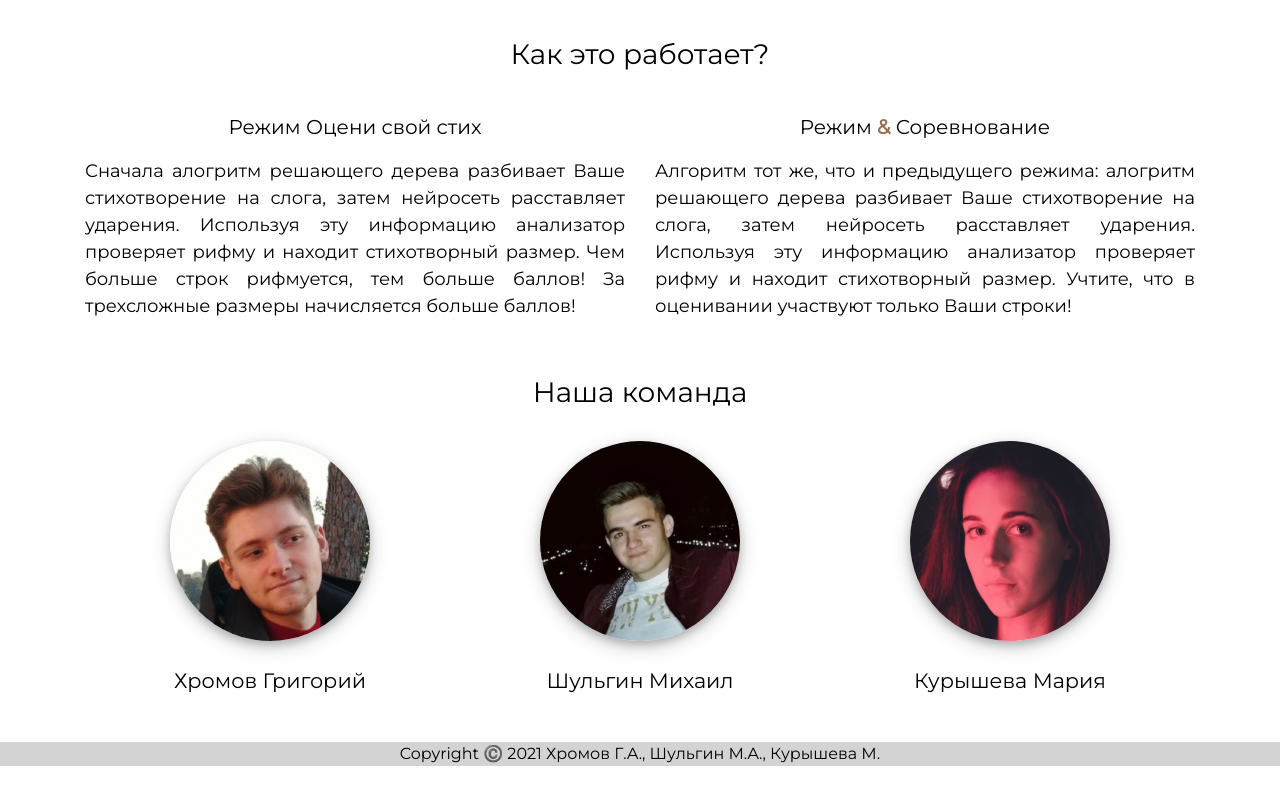
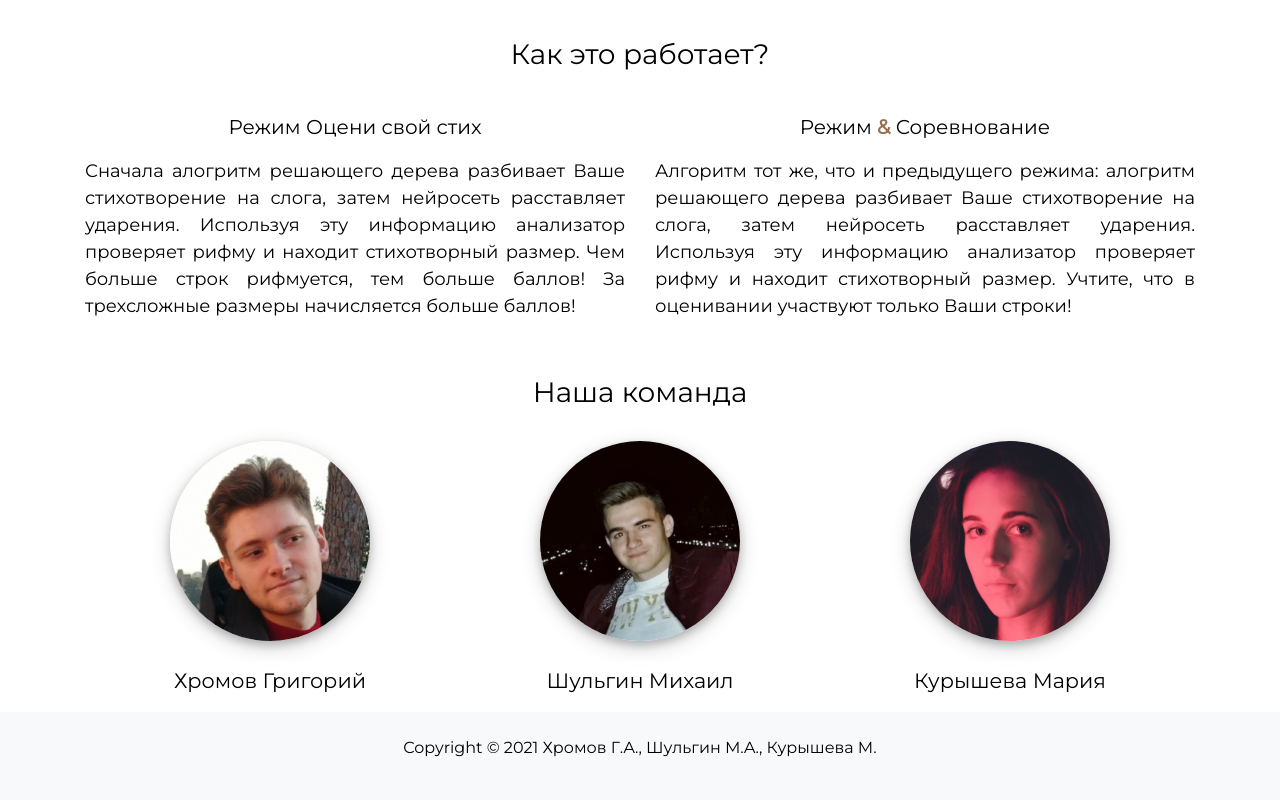
Before and after one commit to gakhromov/web-poems, a Vue app in the folder front-end-game/: page / in a window 1280 px wide. Shown: the part 616-1416 px from the top of the page. Built offline with nearby package versions, Linux system fonts and the light colour scheme; some icons are missing.

Commit message:
feat: essentials done 🤘

```diff
--- a/front-end-game/src/components/Competition.vue
+++ b/front-end-game/src/components/Competition.vue
@@ -26,25 +26,28 @@
                 </div>
                 <div v-if="gameFinished">
                     <h4>Поздравляем, <b>соревнование</b> завершено!</h4>
-                    <label>Ваш результат:</label>
+                    <label>Ваш результат:</label><br>
                     <label class="result-notice">Количество набранных баллов = <b>{{score}}</b>. <br>Место в лидерборде = <b>{{rank}}</b></label>
                 </div>
             </div>
             <div class="col-xl-3 col-lg-3 col-md-3 col-sm-12 d-none d-md-block">
                 <h5>Имя игрока</h5><br>
-                <ul class="list-group">
-                    <li><p style="color: #976f4f"><b>{{username}}</b></p></li>
-                </ul>
+                <p class="username"><b>{{username}}</b></p>
                 <br><br>
                 <iframe src="https://giphy.com/embed/WRRL1EKo9rNe12S4zh" width="240" height="180" frameBorder="0" class="giphy-embed regular"></iframe>
             </div>
         </div>
+    <br><br>
     </div>
 </template>
 
 <style scoped>
 p {
     color: darkgray;
+}
+p.username {
+    color: #976f4f;
+    font-size: 20px;
 }
 </style>
 
--- a/front-end-game/src/components/Footer.vue
+++ b/front-end-game/src/components/Footer.vue
@@ -1,16 +1,12 @@
 <template>
-  <div class="main">
-    <div class="container">
-      <p>Copyright ©️ 2021 Хромов Г.А., Шульгин М.А., Курышева М.</p>
+  <footer id="sticky-footer" class="py-4 bg-light">
+    <div class="container text-center">
+      <p>Copyright &copy; 2021 Хромов Г.А., Шульгин М.А., Курышева М.</p>
     </div>
-  </div>
+  </footer>
 </template>
 
 <style scoped>
-div.main {
-  background-color: lightgray;
-  margin-top: 30px;
-}
 p {
   text-align: center;
 }
--- a/front-end-game/src/components/GradeYourPoem.vue
+++ b/front-end-game/src/components/GradeYourPoem.vue
@@ -31,6 +31,7 @@
         <img src="@/assets/grade-your-poem.jpg" class="regular" height="550px"/>
       </div>
     </div>
+  <br><br>
   </div>
 </template>
 
--- a/front-end-game/src/components/JoinCompetition.vue
+++ b/front-end-game/src/components/JoinCompetition.vue
@@ -21,6 +21,7 @@
         <img src="@/assets/competition.jpg" class="regular" height="550px"/>
       </div>
     </div>
+  <br><br>
   </div>
 </template>
 
--- a/front-end-game/src/components/NavBar.vue
+++ b/front-end-game/src/components/NavBar.vue
@@ -1,5 +1,5 @@
 <template>
-<b-navbar toggleable="lg" type="light" variant="faded" class="mrgn">
+<b-navbar toggleable="lg" type="light" variant="faded" class="mrgn sticky-top bg-light">
     <b-navbar-brand to="/">
       <img src="@/assets/logo.png"/>
     </b-navbar-brand>
```
